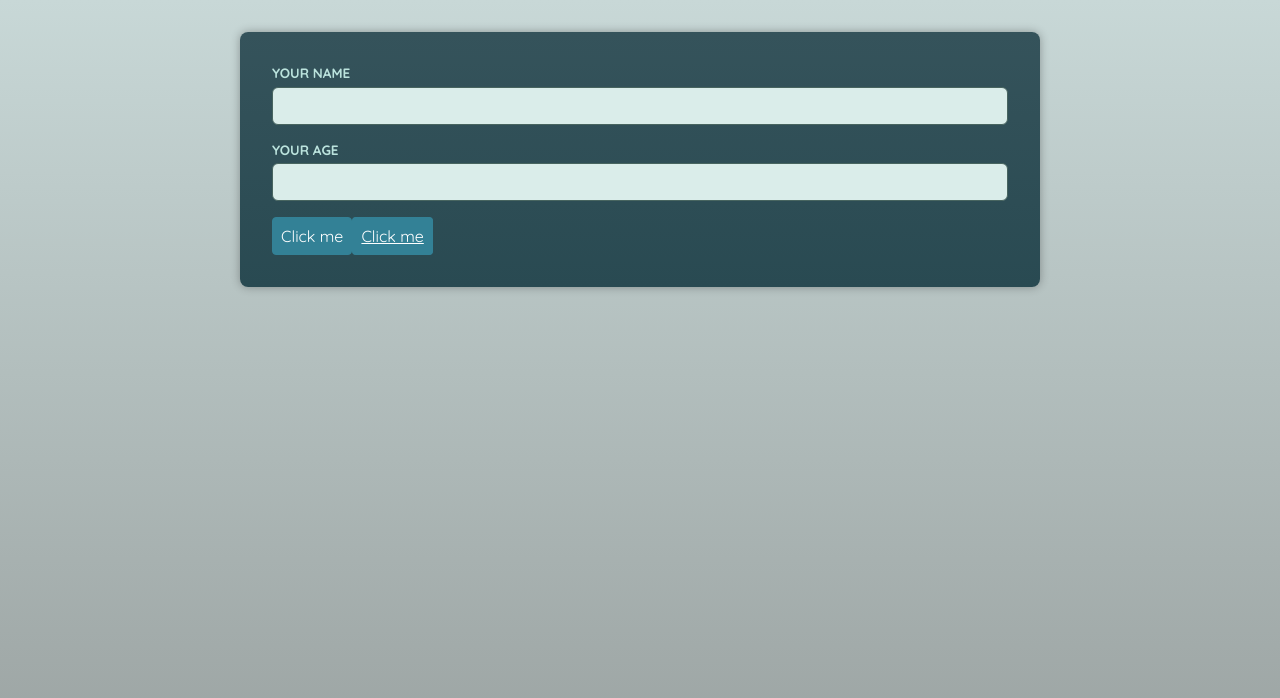
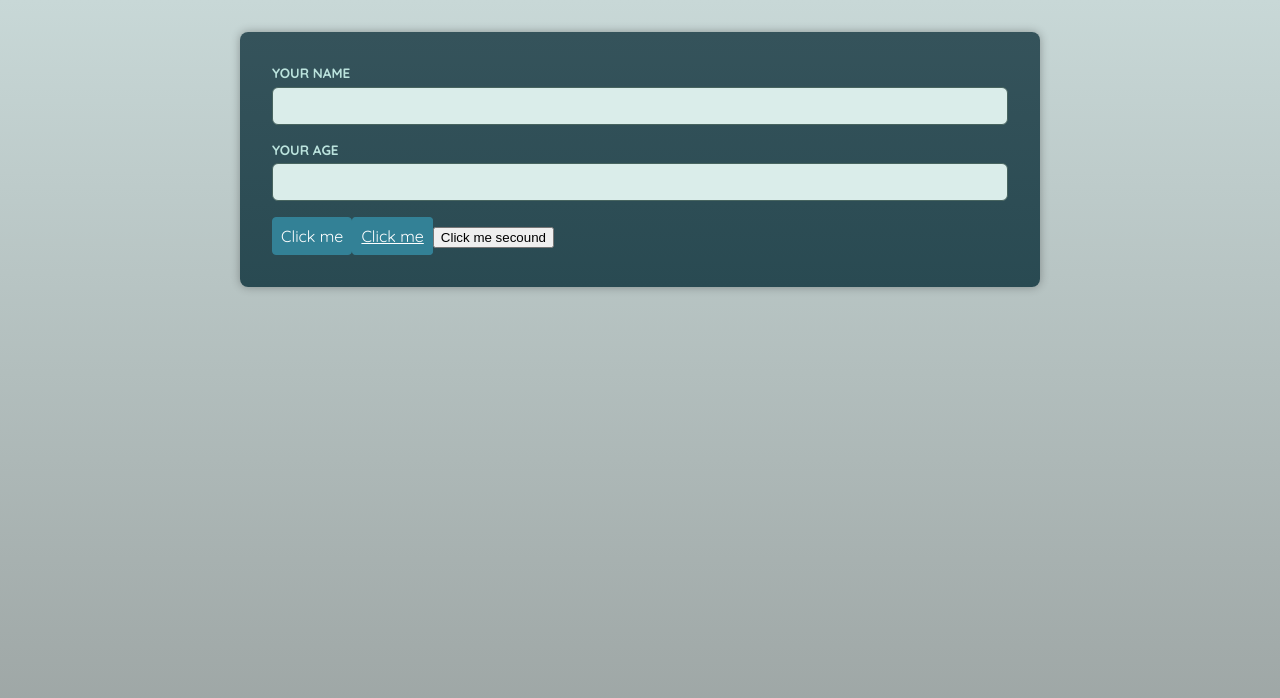
Before and after one commit to Kirushanthi26/react-typescript, a React (Vite) app in the folder 2-react_timer/: page / in a window 1280 px wide. Shown: the top 698 px of the page. Built offline with nearby package versions, Linux system fonts and the light colour scheme; a web font is replaced by a local one.

Commit message:
polymorphic component

```diff
--- a/2-react_timer/src/App.tsx
+++ b/2-react_timer/src/App.tsx
@@ -1,5 +1,6 @@
 import { Button } from "./components/Button";
 import { Input } from "./components/Input";
+import { Container } from "./components/Container";
 
 export const App = () => {
   return (
@@ -11,6 +12,10 @@ export const App = () => {
       <Button el="a" href="/">
         Click me
       </Button>
+
+      <Container as="button" onClick={() => alert("Clicked!")}>
+        Click me secound
+      </Container>
     </main>
   );
 };
--- /dev/null
+++ b/2-react_timer/src/components/Container.tsx
@@ -0,0 +1,16 @@
+import { ComponentPropsWithoutRef, ReactNode, type ElementType } from "react";
+
+//we can pass any element
+type ContainerProps<T extends ElementType> = {
+  as?: T;
+  children: ReactNode;
+} & ComponentPropsWithoutRef<T>;
+
+export const Container = <C extends ElementType>({
+  as,
+  children,
+  props,
+}: ContainerProps<C>) => {
+  const Component = as || "div";
+  return <Component {...props}>{children}</Component>;
+};
```
